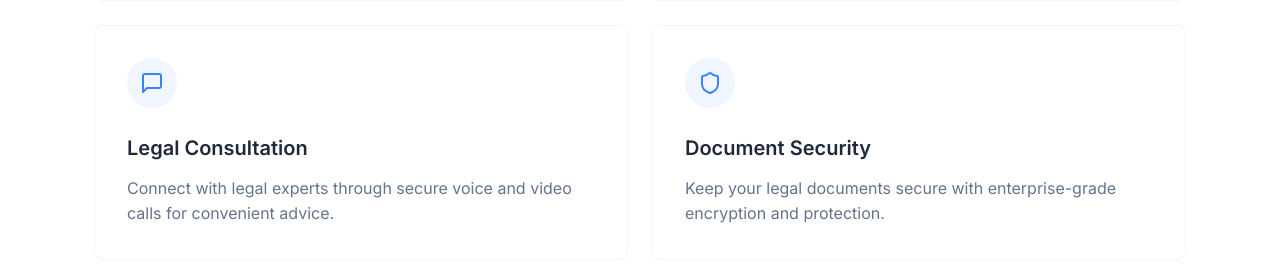
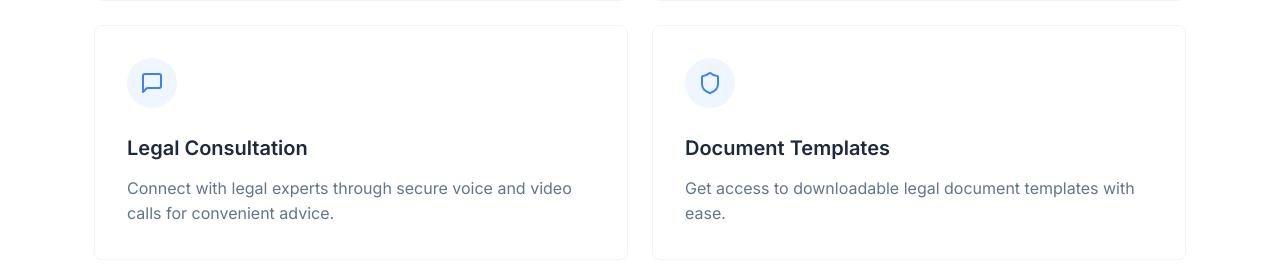
Before and after one commit to ShreyShakya/nepali-legal-aid-finder, a React (Vite) app in the folder legalaidfrontend/: page / in a window 1280 px wide. Shown: the part 980-1257 px from the top of the page. Built offline with nearby package versions, Linux system fonts and the light colour scheme; no server answers.

Commit message:
feature lististing

```diff
--- a/legalaidfrontend/src/pages/LandingPage.jsx
+++ b/legalaidfrontend/src/pages/LandingPage.jsx
@@ -76,8 +76,8 @@ export default function LandingPage() {
     },
     {
       icon: <Shield className={styles.featureIcon} />,
-      title: "Document Security",
-      description: "Keep your legal documents secure with enterprise-grade encryption and protection.",
+      title: "Document Templates",
+      description: "Get access to downloadable legal document templates with ease.",
     },
   ];
 
```
